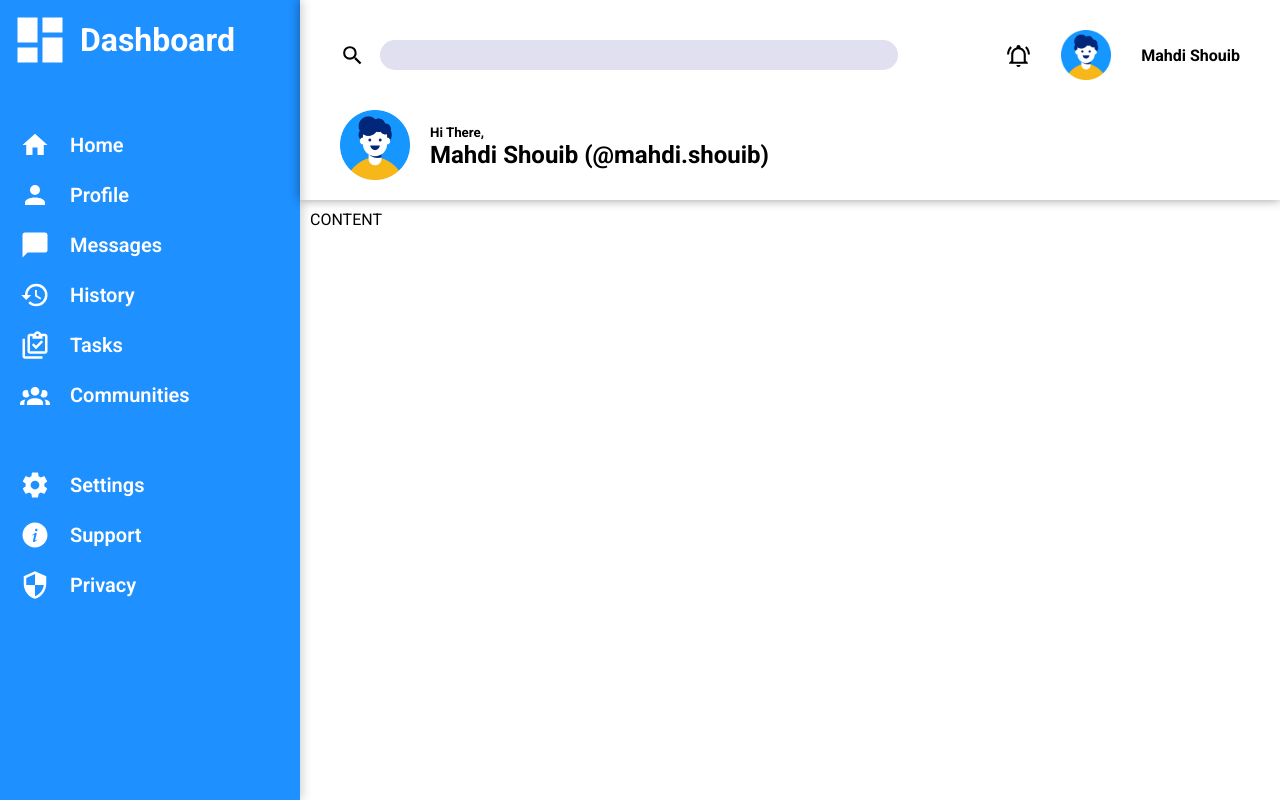
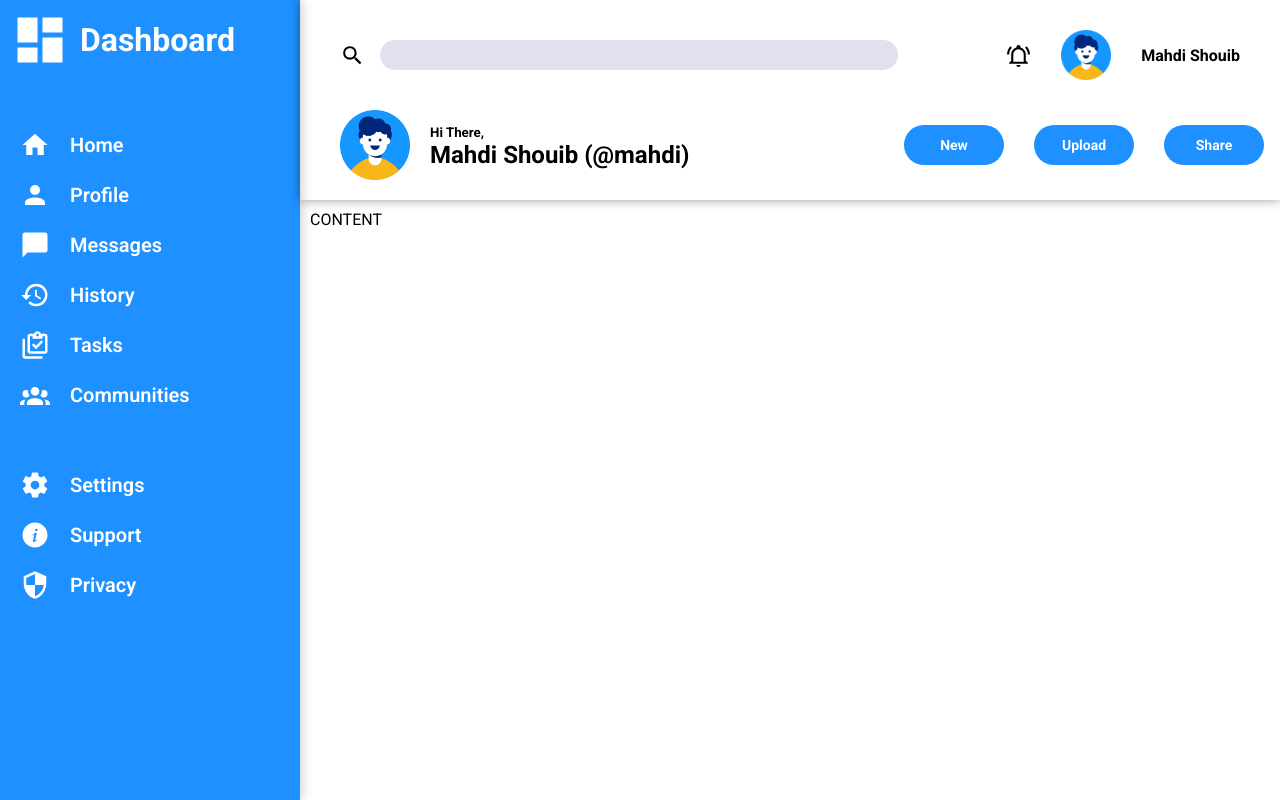
Before and after one commit to mahdi-shouib/odin-admin-dashboard, a plain HTML site: page index.html in a window 1280 px wide. Drawn offline with Linux system fonts and the light colour scheme.

Commit message:
Add buttons with style

```diff
--- a/index.html
+++ b/index.html
@@ -53,8 +53,13 @@
                 <img src="assets/profile.png" alt="Profile Image">
                 <div>
                     <small>Hi There,</small>
-                    <h2>Mahdi Shouib (@mahdi.shouib)</h2>
+                    <h2>Mahdi Shouib (@mahdi)</h2>
                 </div>
+            </div>
+            <div id="buttons-container" class="header-container">
+                <button>New</button>
+                <button>Upload</button>
+                <button>Share</button>
             </div>
         </div>
         <div id="content" class="container" >
--- a/style.css
+++ b/style.css
@@ -108,3 +108,25 @@ input {
     column-gap: 20px;
     grid-template-columns: min-content 1fr;
 }
+
+#buttons-container {
+    align-items: center;
+    justify-content: center;
+    column-gap: 30px;
+    grid-template-columns: repeat(3, minmax(60px, 100px));
+}
+
+button {
+    height: 40px;
+    border-radius: 20px;
+    font-size: 14px;
+    font-weight: bold;
+    color: white;
+    background-color: dodgerblue;
+    border: none;
+}
+
+button:hover {
+    filter: brightness(90%);
+    cursor: pointer;
+}
```
